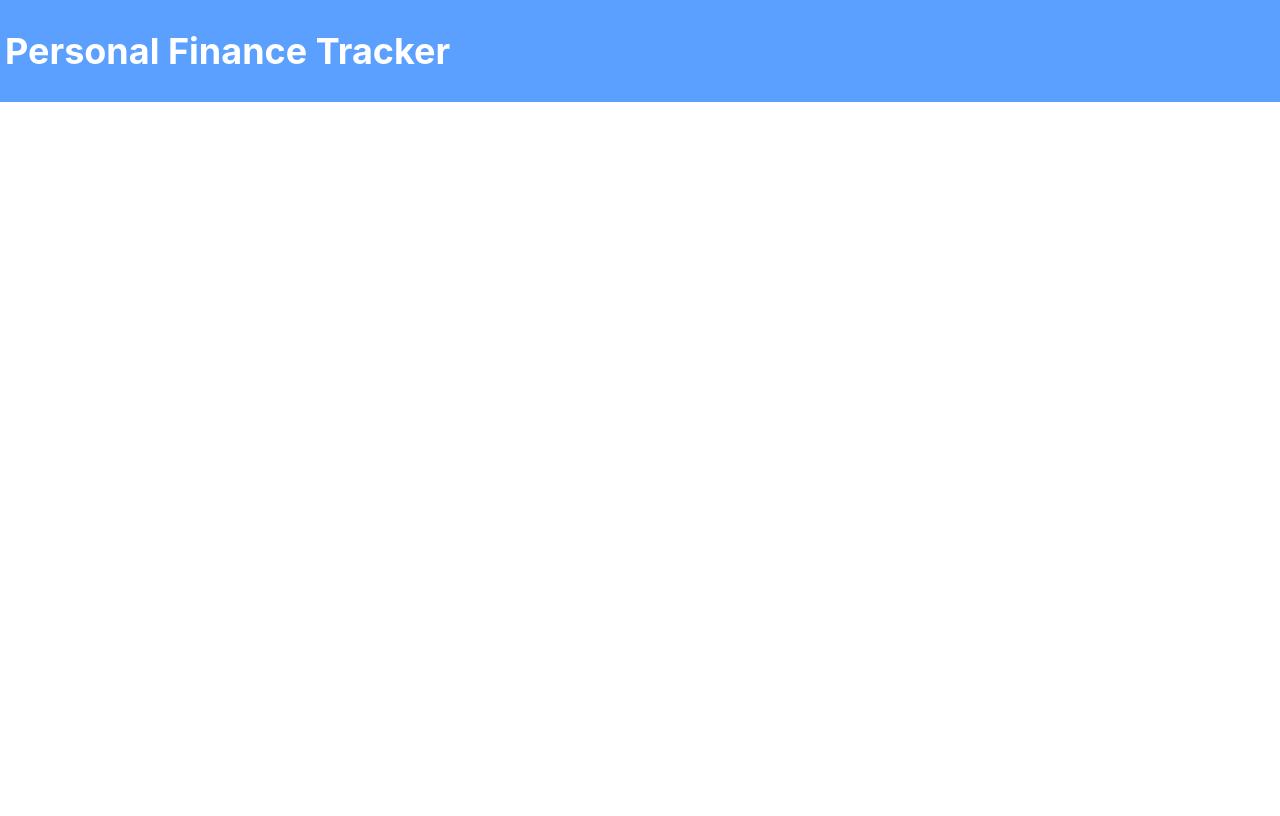
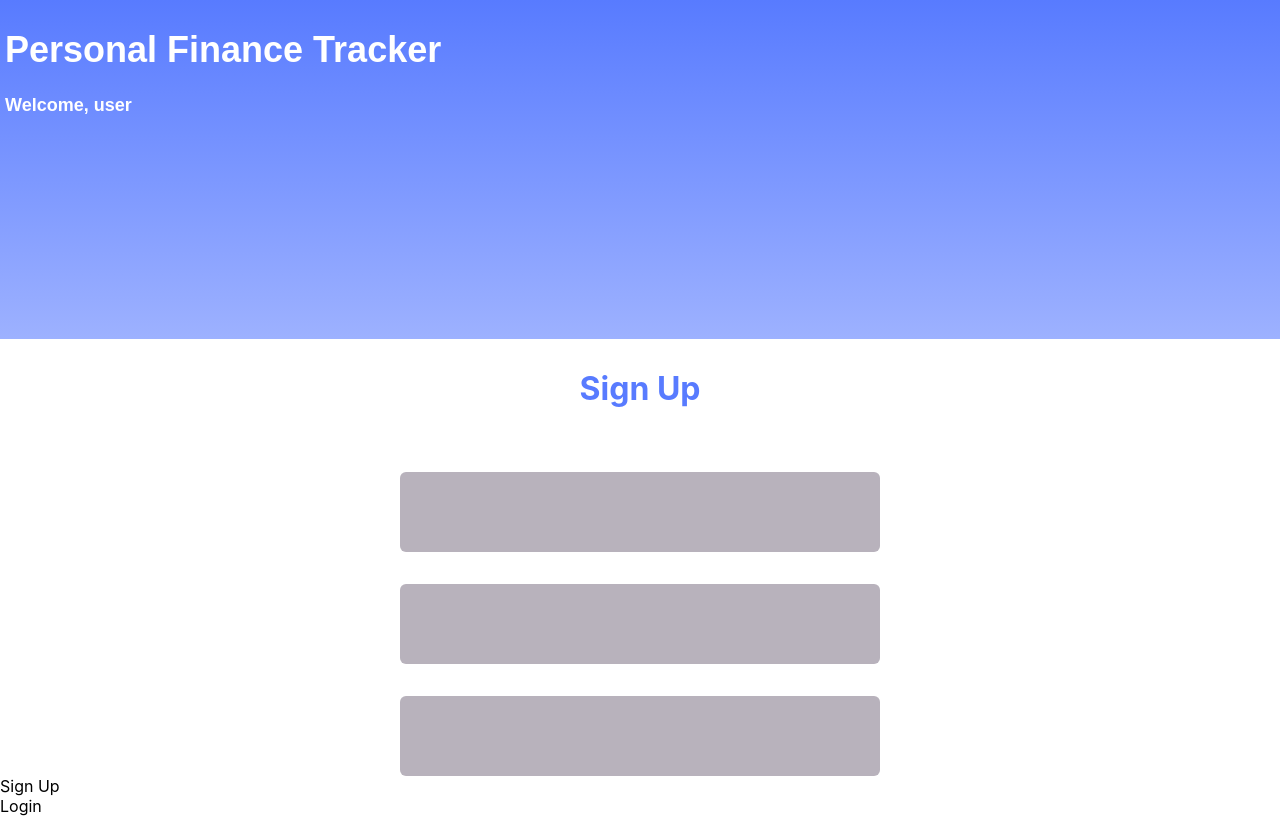
Before and after one commit to etherben/project, a React (Create React App) app in the folder Project/pftracker/: page / in a window 1280 px wide. Built offline with nearby package versions, Linux system fonts and the light colour scheme.

Commit message:
Started design for sign up and login tab

```diff
--- a/Project/pftracker/public/index.html
+++ b/Project/pftracker/public/index.html
@@ -24,7 +24,7 @@
       work correctly both with client-side routing and a non-root public URL.
       Learn how to configure a non-root public URL by running `npm run build`.
     -->
-    <title>React App</title>
+    <title>Personal Finance Tracker</title>
   </head>
   <body>
     <noscript>You need to enable JavaScript to run this app.</noscript>
--- a/Project/pftracker/src/App.js
+++ b/Project/pftracker/src/App.js
@@ -1,12 +1,18 @@
 import logo from './logo.svg';
 import './App.css';
-import TitleBar from "./TitleBar";
+import TitleBar from "./Components/TitleBar/TitleBar";
+import LoginSignup from "./Components/LoginTab/LoginTab";
+import React from "react";
 
 function App() {
   return (
     <div>
       <TitleBar />
+      <div>
+        <LoginSignup />
+      </div>
     </div>
+
   );
 }
 
--- /dev/null
+++ b/Project/pftracker/src/Components/LoginTab/LoginTab.css
@@ -0,0 +1,49 @@
+.container{
+    display: flex;
+    flex-direction: column;
+    margin: auto;
+    margin-top: 200px;
+    background: white;  /*change colour*/
+}
+.header{
+    display: flex;
+    flex-direction: column;
+    align-items: center;
+    gap: 9px;
+    width: 100%;
+    margin-top: 30px;
+}
+
+.text{
+    color: #587bff;
+    font-size: 32px;
+    font-weight: bold;
+}
+
+.inputs{
+    display: flex;
+    flex-direction: column;
+    margin-top: 64px;
+    gap: 32px;
+
+}
+
+.input{
+    display: flex;
+    align-items: center;
+    margin: auto;
+    width: 480px;
+    height: 80px;
+    background: #b8b2bc;
+    border-radius: 6px;
+}
+
+.input input{
+    height: 50px;
+    width: 400px;
+    background: transparent;
+    border: none;
+    outline: none;
+    color: grey;
+    font-size: 18px;
+}
--- /dev/null
+++ b/Project/pftracker/src/Components/LoginTab/LoginTab.jsx
@@ -0,0 +1,28 @@
+import React from 'react'
+import './LoginTab.css'
+function LoginSignup(){
+    return(
+        <div className = "container">
+            <div className="header">
+                <div className="text">Sign Up</div>
+            </div>
+            <div className="inputs">
+                <div className="input">
+                    <input type="Email"/>
+                </div>
+                <div className="input">
+                    <input type="Username"/>
+                </div>
+                <div className="input">
+                    <input type="Password"/>
+                </div>
+            </div>
+            <div className="submit-container">
+                <div className="submit">Sign Up</div>
+                <div className="submit">Login </div>
+            </div>
+        </div>
+    )
+}
+
+export default LoginSignup
--- a/Project/pftracker/src/TitleBar.css
+++ b/Project/pftracker/src/Components/TitleBar/TitleBar.css
@@ -1,7 +1,7 @@
 .title-bar{
-    background-color: #5ba0ff;
     color: white;
     padding: 5px;
     font-size: 18px;
     font-weight: bold;
+    font-family: sans-serif;
 }
--- a/Project/pftracker/src/TitleBar.js
+++ b/Project/pftracker/src/Components/TitleBar/TitleBar.js
@@ -3,6 +3,7 @@ import './TitleBar.css';
 function TitleBar(){
     return(<div className="title-bar" >
         <h1>Personal Finance Tracker</h1>
+            <p>Welcome, user</p>
     </div>
     );
 }
--- a/Project/pftracker/src/index.css
+++ b/Project/pftracker/src/index.css
@@ -5,6 +5,8 @@ body {
     sans-serif;
   -webkit-font-smoothing: antialiased;
   -moz-osx-font-smoothing: grayscale;
+  height: 100vh;
+  background: linear-gradient(#587bff, #fbfbff);
 }
 
 code {
```
